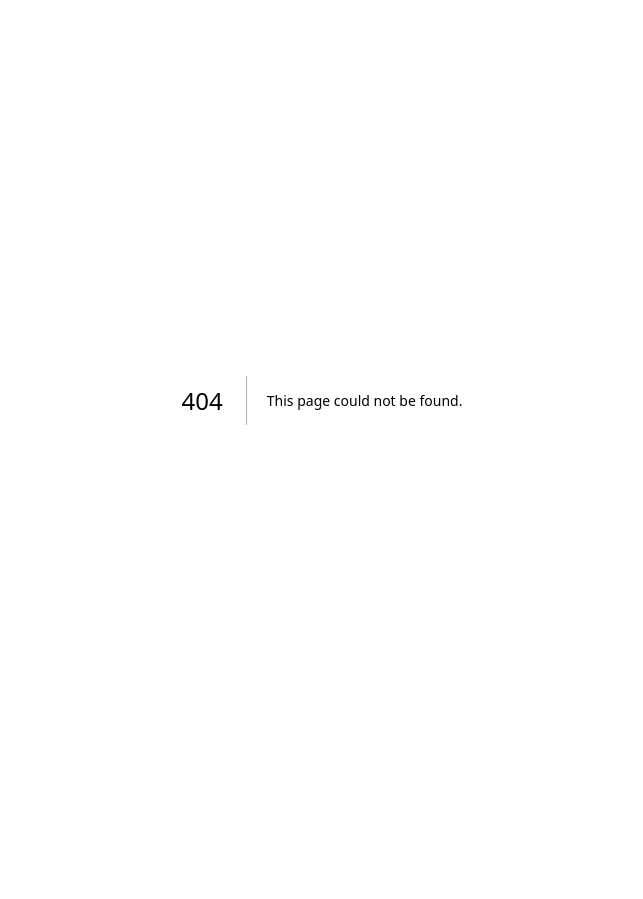
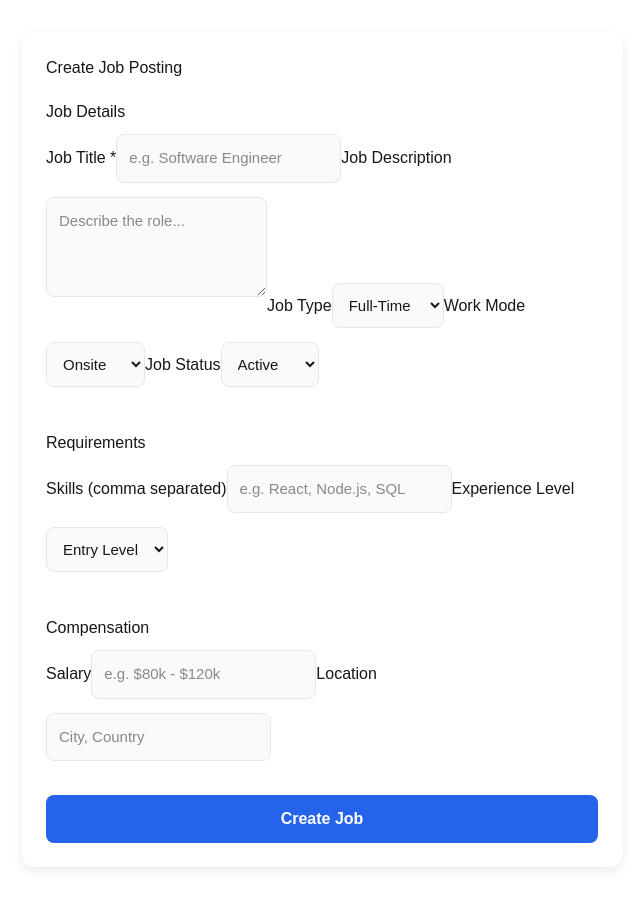
Before and after one commit to Labheshm21/Recruit.me, a Next.js app in the folder frontend/: page /company/create-job in a window 1280 px wide. Before the commit this address had no page. Shown: the whole page, without its empty margins (318-961 px from the left). Before the commit the page ends 800 px from the top, so only its background shows below. Built offline with nearby package versions, Linux system fonts and the light colour scheme; no server answers.

Commit message:
Add company create job page

```diff
--- /dev/null
+++ b/frontend/app/company/create-job/page.tsx
@@ -0,0 +1,227 @@
+"use client";
+
+import { useState } from "react";
+import { useRouter } from "next/navigation";
+
+const API_URL =
+  process.env.NEXT_PUBLIC_CREATE_JOB_URL ||
+  "https://tg9n2lwkqk.execute-api.us-east-2.amazonaws.com/Initial/createjob";
+
+export default function CreateJobPage() {
+  const router = useRouter();
+
+  // STATE FIELDS
+  const [jobName, setJobName] = useState("");
+  const [jobDescription, setJobDescription] = useState("");
+  const [jobType, setJobType] = useState("Full-Time");
+  const [workMode, setWorkMode] = useState("Onsite");
+  const [jobStatus, setJobStatus] = useState("Active");
+  const [skills, setSkills] = useState("");
+  const [experience, setExperience] = useState("Entry Level");
+  const [salary, setSalary] = useState("");
+  const [location, setLocation] = useState("");
+
+  const [loading, setLoading] = useState(false);
+  const [message, setMessage] = useState("");
+
+  // FORM SUBMIT
+  const handleSubmit = async (e: any) => {
+    e.preventDefault();
+    setMessage("");
+
+    if (!jobName.trim()) {
+      setMessage("Job title is required.");
+      return;
+    }
+
+    const payload = {
+      job_name: jobName,
+      job_description: jobDescription,
+      job_type: jobType,
+      work_mode: workMode,
+      job_status: jobStatus,
+      skills,
+      experience,
+      salary,
+      location
+    };
+
+    setLoading(true);
+
+    try {
+      const res = await fetch(API_URL, {
+        method: "POST",
+        headers: { "Content-Type": "application/json" },
+        body: JSON.stringify(payload)
+      });
+
+      const data = await res.json();
+      if (res.ok) {
+        setMessage("Job created successfully!");
+
+        setTimeout(() => {
+          router.push("/company/dashboard");
+        }, 1200);
+      } else {
+        setMessage(data.error || "Failed to create job");
+      }
+    } catch (err: any) {
+      setMessage("Network error: " + err.message);
+    }
+
+    setLoading(false);
+  };
+
+  // ---------------------- UI ----------------------
+
+  return (
+    <div
+      style={{
+        maxWidth: 600,
+        margin: "2rem auto",
+        background: "#fff",
+        padding: "24px",
+        borderRadius: "12px",
+        boxShadow: "0 4px 12px rgba(0,0,0,0.08)"
+      }}
+    >
+      <h1 style={{ marginBottom: "20px" }}>Create Job Posting</h1>
+
+      <form onSubmit={handleSubmit}>
+
+        {/* JOB DETAILS */}
+        <h3 style={{ marginBottom: 10 }}>Job Details</h3>
+
+        <label>Job Title *</label>
+        <input
+          type="text"
+          value={jobName}
+          onChange={(e) => setJobName(e.target.value)}
+          placeholder="e.g. Software Engineer"
+          style={inputStyle}
+        />
+
+        <label>Job Description</label>
+        <textarea
+          value={jobDescription}
+          onChange={(e) => setJobDescription(e.target.value)}
+          placeholder="Describe the role..."
+          style={{ ...inputStyle, height: 100 }}
+        />
+
+        <label>Job Type</label>
+        <select value={jobType} onChange={(e) => setJobType(e.target.value)} style={inputStyle}>
+          <option>Full-Time</option>
+          <option>Part-Time</option>
+          <option>Internship</option>
+          <option>Contract</option>
+        </select>
+
+        <label>Work Mode</label>
+        <select value={workMode} onChange={(e) => setWorkMode(e.target.value)} style={inputStyle}>
+          <option>Onsite</option>
+          <option>Remote</option>
+          <option>Hybrid</option>
+        </select>
+
+        <label>Job Status</label>
+        <select value={jobStatus} onChange={(e) => setJobStatus(e.target.value)} style={inputStyle}>
+          <option>Active</option>
+          <option>Inactive</option>
+        </select>
+
+
+        {/* REQUIREMENTS */}
+        <h3 style={{ marginTop: 30, marginBottom: 10 }}>Requirements</h3>
+
+        <label>Skills (comma separated)</label>
+        <input
+          type="text"
+          value={skills}
+          onChange={(e) => setSkills(e.target.value)}
+          placeholder="e.g. React, Node.js, SQL"
+          style={inputStyle}
+        />
+
+        <label>Experience Level</label>
+        <select
+          value={experience}
+          onChange={(e) => setExperience(e.target.value)}
+          style={inputStyle}
+        >
+          <option>Entry Level</option>
+          <option>Junior</option>
+          <option>Mid Level</option>
+          <option>Senior</option>
+        </select>
+
+
+        {/* COMPENSATION */}
+        <h3 style={{ marginTop: 30, marginBottom: 10 }}>Compensation</h3>
+
+        <label>Salary</label>
+        <input
+          type="text"
+          value={salary}
+          onChange={(e) => setSalary(e.target.value)}
+          placeholder="e.g. $80k - $120k"
+          style={inputStyle}
+        />
+
+        <label>Location</label>
+        <input
+          type="text"
+          value={location}
+          onChange={(e) => setLocation(e.target.value)}
+          placeholder="City, Country"
+          style={inputStyle}
+        />
+
+        {/* SUBMIT BUTTON */}
+        <button
+          type="submit"
+          disabled={loading}
+          style={submitButtonStyle(loading)}
+        >
+          {loading ? "Creating..." : "Create Job"}
+        </button>
+
+        {message && (
+          <p
+            style={{
+              marginTop: "15px",
+              fontWeight: "600",
+              color: message.includes("success") ? "green" : "red"
+            }}
+          >
+            {message}
+          </p>
+        )}
+      </form>
+    </div>
+  );
+}
+
+
+// ---------- SHARED STYLES ----------
+const inputStyle: React.CSSProperties = {
+  padding: "12px",
+  marginBottom: "14px",
+  borderRadius: "8px",
+  background: "#F9FAFB",
+  border: "1px solid #E5E7EB",
+  fontSize: "15px"
+};
+
+const submitButtonStyle = (loading: boolean): React.CSSProperties => ({
+  width: "100%",
+  padding: "12px",
+  background: loading ? "#9CA3AF" : "#2563EB",
+  color: "#fff",
+  border: "none",
+  borderRadius: "8px",
+  cursor: loading ? "not-allowed" : "pointer",
+  marginTop: "20px",
+  fontSize: "16px",
+  fontWeight: "600"
+});
```
